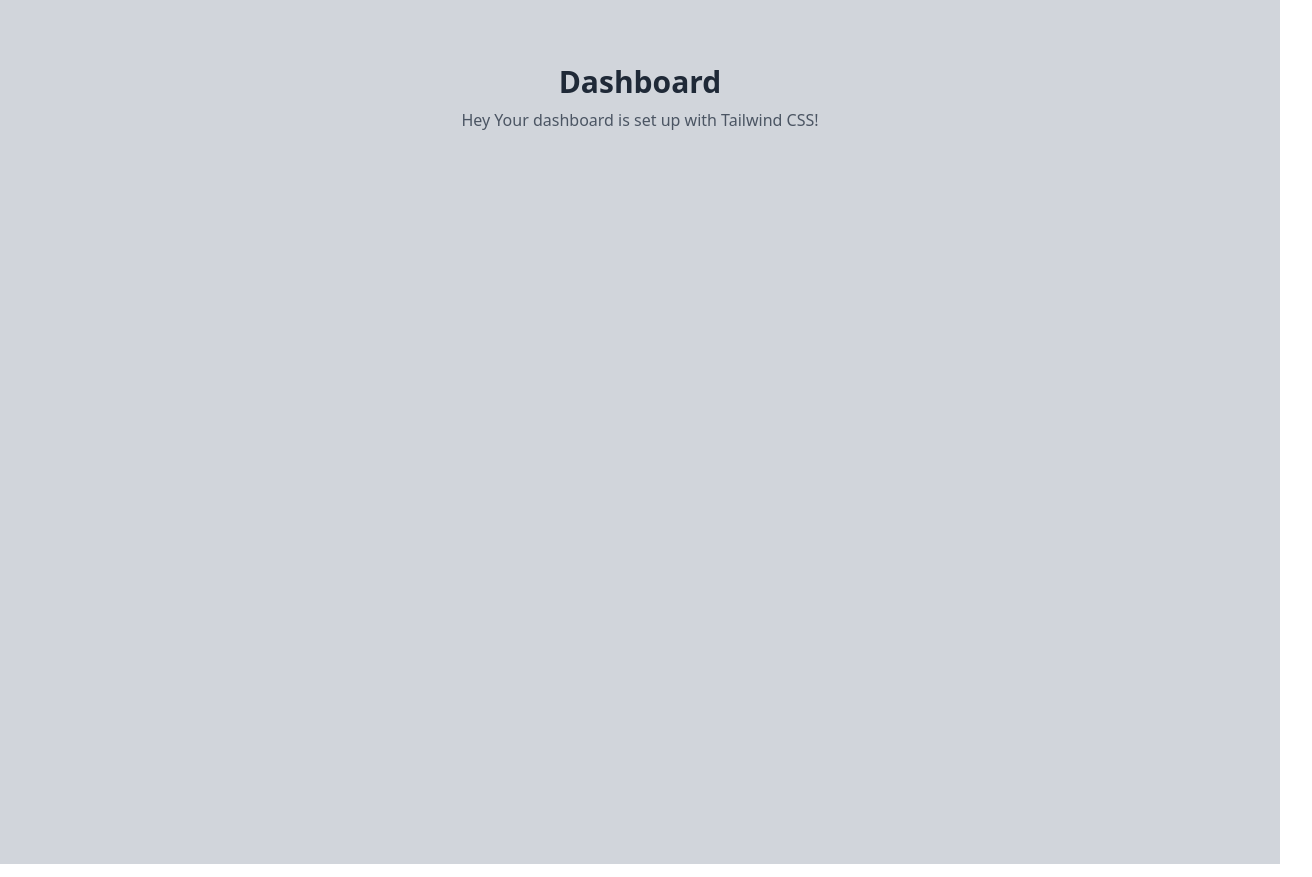
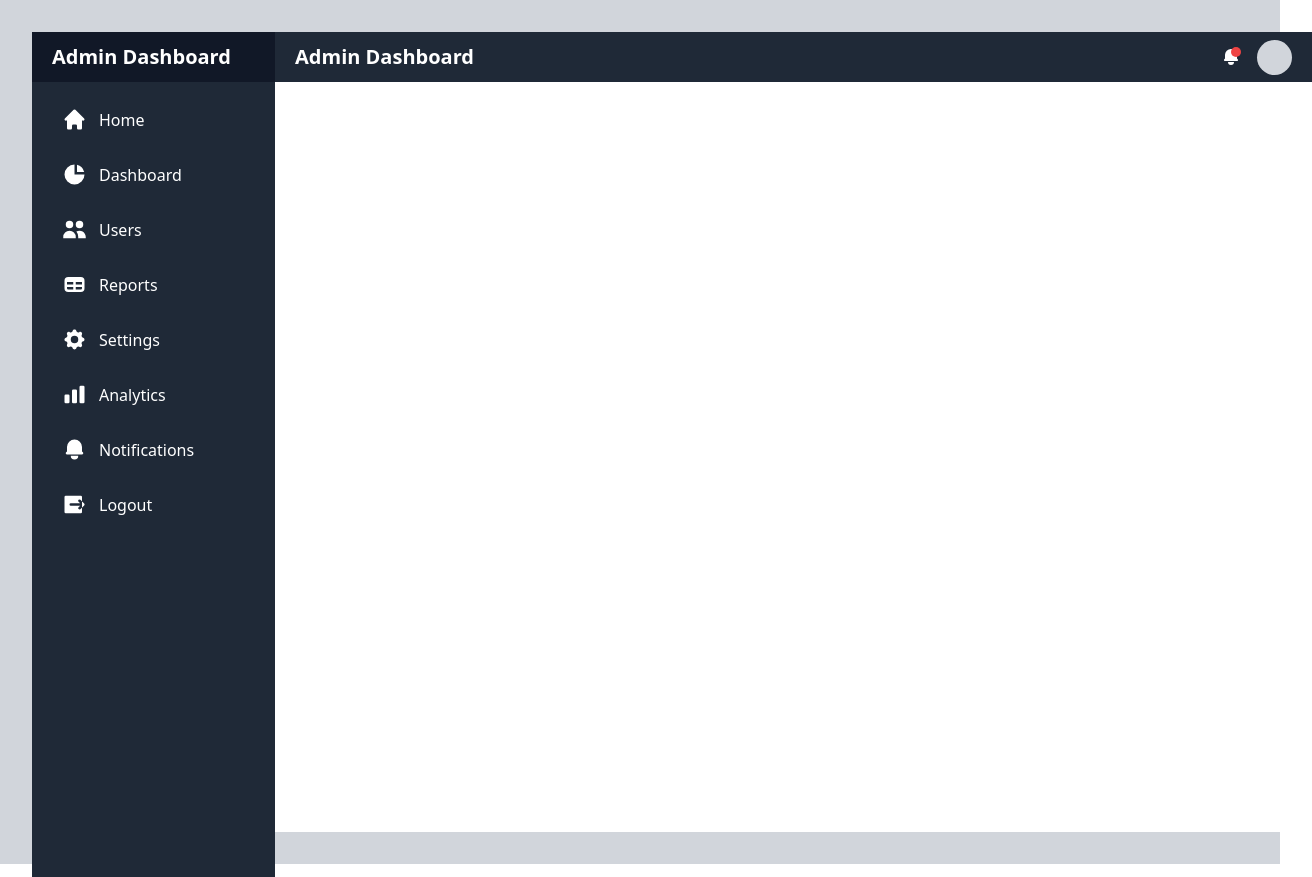
Before and after one commit to NeemaMwende/Vue-Dashboard, a Vue app: page /dashboard in a window 1280 px wide. Shown: the whole page, 1312 px wide, since content can reach past the window. Built offline with nearby package versions, Linux system fonts and the light colour scheme.

Commit message:
dashboard sidebar updates

```diff
--- a/src/pages/master/dashboard.vue
+++ b/src/pages/master/dashboard.vue
@@ -1,12 +1,95 @@
 <template>
-    <div class=" text-center min-h-screen bg-gray-300 p-8">
-      <h1 class="text-3xl font-bold text-gray-800">Dashboard</h1>
-      <p class="mt-2 text-gray-600">Hey Your dashboard is set up with Tailwind CSS!</p>
+  <div class="h-screen w-screen flex text-white">
+    <!-- sidebar  -->
+    <div class="w-[300px] h-full bg-gray-200 text-white">
+      <div class="h-[50px] bg-gray-900 flex justify-start items-center">
+        <div class="px-[20px]">
+          <h3 class="font-bold text-xl">Admin Dashboard</h3>
+        </div>
+      </div>
+      <div class="h-[calc(100vh-5px)] bg-gray-800">
+        <div class="px-[20px] flex flex-col space-y-[10px] py-[15px]">
+          <router-link to="/home" class="inline-flex relative items-center py-[10px] px-[10px] w-full text-small font-medium hover:bg-gray-700 rounded-md">
+            <svg aria-hidden="true" class="mr-3 w-[25px] h-[25px]" fill="currentColor" viewBox="0 0 20 20" xmlns="http://www.w3.org/2000/svg">
+              <path fill-rule="evenodd" d="M10.707 2.293a1 1 0 00-1.414 0l-7 7a1 1 0 001.414 1.414L4 10.414V17a1 1 0 001 1h2a1 1 0 001-1v-2a1 1 0 011-1h2a1 1 0 011 1v2a1 1 0 001 1h2a1 1 0 001-1v-6.586l.293.293a1 1 0 001.414-1.414l-7-7z"></path>
+            </svg>
+            Home
+          </router-link>
+
+          <router-link to="/dashboard" class="inline-flex relative items-center py-[10px] px-[10px] w-full text-small font-medium hover:bg-gray-700 rounded-md">
+            <svg aria-hidden="true" class="mr-3 w-[25px] h-[25px]" fill="currentColor" viewBox="0 0 20 20" xmlns="http://www.w3.org/2000/svg">
+              <path d="M2 10a8 8 0 018-8v8h8a8 8 0 11-16 0z"></path>
+              <path d="M12 2.252A8.014 8.014 0 0117.748 8H12V2.252z"></path>
+            </svg>
+            Dashboard
+          </router-link>
+
+          <router-link to="/users" class="inline-flex relative items-center py-[10px] px-[10px] w-full text-small font-medium hover:bg-gray-700 rounded-md">
+            <svg aria-hidden="true" class="mr-3 w-[25px] h-[25px]" fill="currentColor" viewBox="0 0 20 20" xmlns="http://www.w3.org/2000/svg">
+              <path d="M9 6a3 3 0 11-6 0 3 3 0 016 0zM17 6a3 3 0 11-6 0 3 3 0 016 0zM12.93 17c.046-.327.07-.66.07-1a6.97 6.97 0 00-1.5-4.33A5 5 0 0119 16v1h-6.07zM6 11a5 5 0 015 5v1H1v-1a5 5 0 015-5z"></path>
+            </svg>
+            Users
+          </router-link>
+
+          <router-link to="/reports" class="inline-flex relative items-center py-[10px] px-[10px] w-full text-small font-medium hover:bg-gray-700 rounded-md">
+            <svg aria-hidden="true" class="mr-3 w-[25px] h-[25px]" fill="currentColor" viewBox="0 0 20 20" xmlns="http://www.w3.org/2000/svg">
+              <path fill-rule="evenodd" d="M5 4a3 3 0 00-3 3v6a3 3 0 003 3h10a3 3 0 003-3V7a3 3 0 00-3-3H5zm-1 9v-1h5v2H5a1 1 0 01-1-1zm7 1h4a1 1 0 001-1v-1h-5v2zm0-4h5V8h-5v2zM9 8H4v2h5V8z" clip-rule="evenodd"></path>
+            </svg>
+            Reports
+          </router-link>
+
+          <router-link to="/settings" class="inline-flex relative items-center py-[10px] px-[10px] w-full text-small font-medium hover:bg-gray-700 rounded-md">
+            <svg aria-hidden="true" class="mr-3 w-[25px] h-[25px]" fill="currentColor" viewBox="0 0 20 20" xmlns="http://www.w3.org/2000/svg">
+              <path fill-rule="evenodd" d="M11.49 3.17c-.38-1.56-2.6-1.56-2.98 0a1.532 1.532 0 01-2.286.948c-1.372-.836-2.942.734-2.106 2.106.54.886.061 2.042-.947 2.287-1.561.379-1.561 2.6 0 2.978a1.532 1.532 0 01.947 2.287c-.836 1.372.734 2.942 2.106 2.106a1.532 1.532 0 012.287.947c.379 1.561 2.6 1.561 2.978 0a1.533 1.533 0 012.287-.947c1.372.836 2.942-.734 2.106-2.106a1.533 1.533 0 01.947-2.287c1.561-.379 1.561-2.6 0-2.978a1.532 1.532 0 01-.947-2.287c.836-1.372-.734-2.942-2.106-2.106a1.532 1.532 0 01-2.287-.947zM10 13a3 3 0 100-6 3 3 0 000 6z" clip-rule="evenodd"></path>
+            </svg>
+            Settings
+          </router-link>
+
+          <router-link to="/analytics" class="inline-flex relative items-center py-[10px] px-[10px] w-full text-small font-medium hover:bg-gray-700 rounded-md">
+            <svg aria-hidden="true" class="mr-3 w-[25px] h-[25px]" fill="currentColor" viewBox="0 0 20 20" xmlns="http://www.w3.org/2000/svg">
+              <path d="M2 11a1 1 0 011-1h2a1 1 0 011 1v5a1 1 0 01-1 1H3a1 1 0 01-1-1v-5zM8 7a1 1 0 011-1h2a1 1 0 011 1v9a1 1 0 01-1 1H9a1 1 0 01-1-1V7zM14 4a1 1 0 011-1h2a1 1 0 011 1v12a1 1 0 01-1 1h-2a1 1 0 01-1-1V4z"></path>
+            </svg>
+            Analytics
+          </router-link>
+
+          <router-link to="/notifications" class="inline-flex relative items-center py-[10px] px-[10px] w-full text-small font-medium hover:bg-gray-700 rounded-md">
+            <svg aria-hidden="true" class="mr-3 w-[25px] h-[25px]" fill="currentColor" viewBox="0 0 20 20" xmlns="http://www.w3.org/2000/svg">
+              <path d="M10 2a6 6 0 00-6 6v3.586l-.707.707A1 1 0 004 14h12a1 1 0 00.707-1.707L16 11.586V8a6 6 0 00-6-6zM10 18a3 3 0 01-3-3h6a3 3 0 01-3 3z"></path>
+            </svg>
+            Notifications
+          </router-link>
+
+          <router-link to="/logout" class="inline-flex relative items-center py-[10px] px-[10px] w-full text-small font-medium hover:bg-gray-700 rounded-md mt-auto">
+            <svg aria-hidden="true" class="mr-3 w-[25px] h-[25px]" fill="currentColor" viewBox="0 0 20 20" xmlns="http://www.w3.org/2000/svg">
+              <path fill-rule="evenodd" d="M3 3a1 1 0 00-1 1v12a1 1 0 001 1h12a1 1 0 001-1V4a1 1 0 00-1-1H3zm10.293 9.293a1 1 0 001.414 1.414l3-3a1 1 0 000-1.414l-3-3a1 1 0 10-1.414 1.414L14.586 9H7a1 1 0 100 2h7.586l-1.293 1.293z" clip-rule="evenodd"></path>
+            </svg>
+            Logout
+          </router-link>
+        </div>
+      </div>
+    </div>
+
+    <div class="w-full h-full bg-gray-400">
+      <div class="h-[50px] bg-gray-800 flex items-center justify-between px-[20px]">
+        <h3 class="font-bold text-xl">Admin Dashboard</h3>
+        <div class="flex items-center gap-4">
+          <div class="relative">
+            <svg class="w-[20px] h-[20px]" fill="currentColor" viewBox="0 0 20 20" xmlns="http://www.w3.org/2000/svg">
+              <path d="M10 2a6 6 0 00-6 6v3.586l-.707.707A1 1 0 004 14h12a1 1 0 00.707-1.707L16 11.586V8a6 6 0 00-6-6zM10 18a3 3 0 01-3-3h6a3 3 0 01-3 3z"></path>
+            </svg>
+            <span class="absolute top-0 right-0 h-[10px] w-[10px] bg-red-500 rounded-full"></span>
+          </div>
+          <div class="w-[35px] h-[35px] bg-gray-300 rounded-full"></div>
+        </div>
+      </div>
+      <div class="h-[calc(100vh-50px)] bg-white text-gray-800 p-[20px]">
+        <router-view></router-view>
+      </div>
+    </div>
   </div>
 </template>
 
 <script>
-
 export default {
   name: 'App',
 }
--- a/src/router/index.js
+++ b/src/router/index.js
@@ -1,7 +1,7 @@
 import { createRouter, createWebHistory } from 'vue-router'
 import dashboard from '@/pages/master/dashboard.vue';
-import home from '@/pages/master/home.vue';
-import profile from '@/pages/master/profile.vue';
+import home from '@/pages/home.vue';
+import profile from '@/pages/profile.vue';
 
 const routes = [
     {
```
Also changed, not shown: src/pages/home.vue (renamed from src/pages/master/home.vue), src/pages/profile.vue (renamed from src/pages/master/profile.vue). Lines whose indentation alone changed are shown as unchanged.
